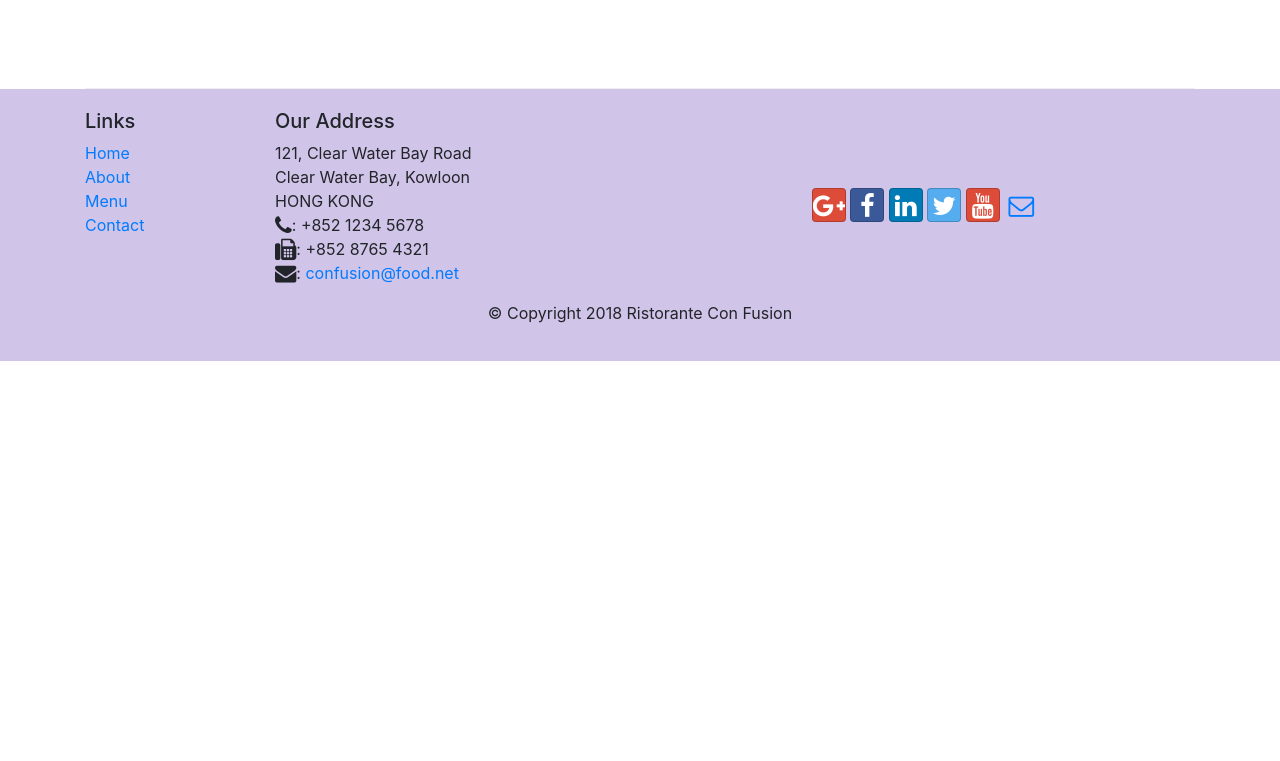
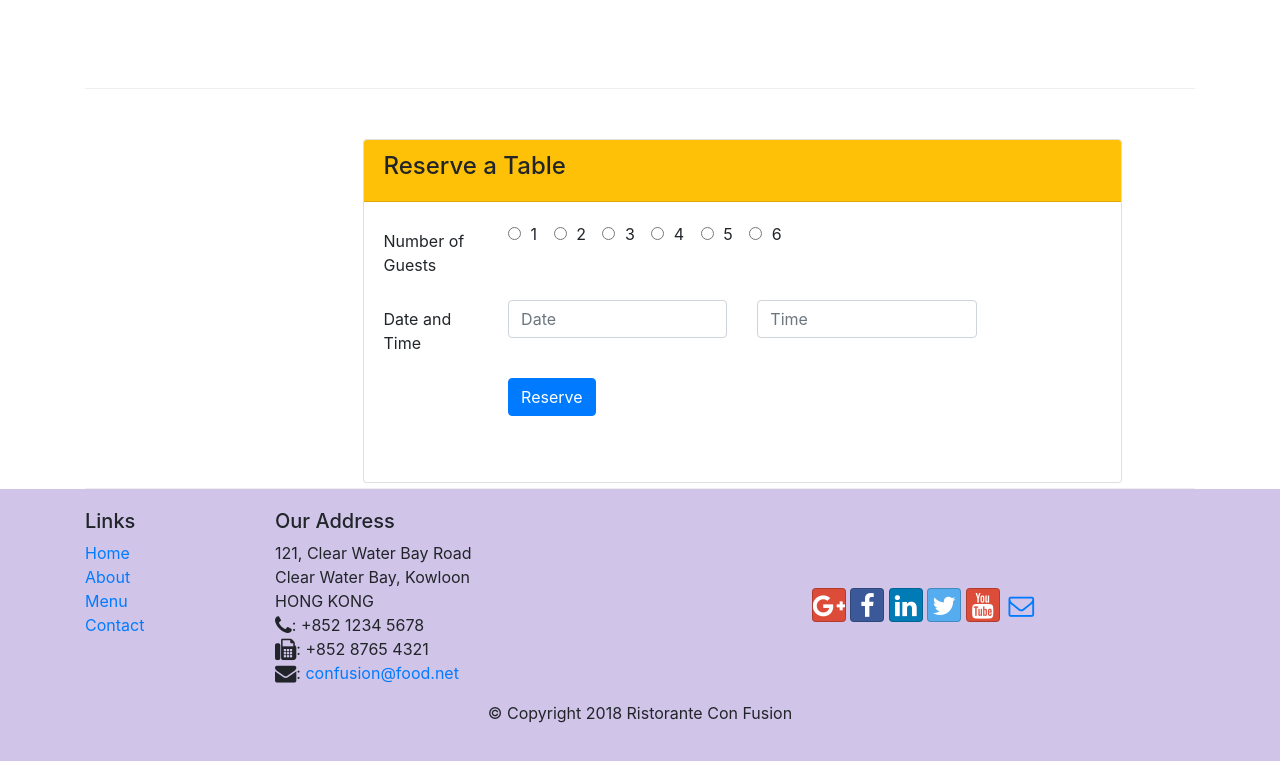
Before and after one commit to villegasdan/bootstrap-conFusion, a website: page index.html in a window 1280 px wide. Shown: the part 1445-2206 px from the top of the page. Before the commit the page ends 1806 px from the top, so only its background shows below. Drawn offline with nearby package versions, Linux system fonts and the light colour scheme.

Commit message:
Assignment 2

```diff
--- a/index.html
+++ b/index.html
@@ -49,6 +49,10 @@
                 <div class="col-12 col-sm align-self-center">
                     <img src="img/logo.png" class="img-fluid">
                 </div>
+                <div class="col-12 col-sm align-self-center">
+                    <a role="button" class="btn btn-block nav-link btn-warning"
+                    href="#reserveform"> Reserve Table</a>
+                </div>
             </div>
         </div>
     </header>
@@ -78,8 +82,16 @@
                 <h3>This Month's Promotions</h3>
             </div>
             <div class="col col-sm col-md">
-                <h2>Weekend Grand Buffet</h2>
-                <p>Featuring mouthwatering combinations with a choice of five different salads, six enticing appetizers, six main entrees and five choicest desserts. Free flowing bubbly and soft drinks. All for just $19.99 per person </p>
+                <div class="media">
+                    <div class="media-body">
+                        <h2 class="mt-0">Weekend Grand Buffet <span class="badge badge-danger">NEW</span></h2>
+                        <p>Featuring mouthwatering combinations with a choice of five different salads,
+                            six enticing appetizers, six main entrees and five choicest desserts.
+                            Free flowing bubbly and soft drinks. All for just $19.99 per person
+                        </p>
+                    </div>
+                    <img class="d-flex ml-3 img-thumbnail align-selft-center" src="img/buffet.png" alt="Buffet">
+                </div>
             </div>
         </div>
 
@@ -100,6 +112,75 @@
                             creating mouthwatering Indo-Italian fusion experiences.
                             </p>
                     </div>
+                </div>
+            </div>
+        </div>
+
+        <div id="reserveform" class="row row-content">
+            <div class="col-12 col-sm-4 col-md-3">
+            </div>
+            <div class="card">
+                <div class="card-header bg-warning">
+                    <h4>Reserve a Table</h4>
+                </div>
+                <div class="card-body">
+                    <form>
+                        <div class="form-group row">
+                            <label for="numpeople" class="col-sm-2 col-form-label">Number of Guests</label>
+                            <div class="col-sm-10">
+                                <div class="form-check form-check-inline">
+                                    <div class="form-check-label">
+                                        <input type="radio" class="form-check-input" name="inlineRadioOptions"
+                                        id="inlineRadio1" value="option1"> 1
+                                    </div>
+                                </div>
+                                <div class="form-check form-check-inline">
+                                    <div class="form-check-label">
+                                        <input type="radio" class="form-check-input" name="inlineRadioOptions"
+                                        id="inlineRadio2" value="option2"> 2
+                                    </div>
+                                </div>
+                                <div class="form-check form-check-inline">
+                                    <div class="form-check-label">
+                                        <input type="radio" class="form-check-input" name="inlineRadioOptions"
+                                        id="inlineRadio3" value="option3"> 3
+                                    </div>
+                                </div>
+                                <div class="form-check form-check-inline">
+                                    <div class="form-check-label">
+                                        <input type="radio" class="form-check-input" name="inlineRadioOptions"
+                                        id="inlineRadio4" value="option4"> 4
+                                    </div>
+                                </div>
+                                <div class="form-check form-check-inline">
+                                    <div class="form-check-label">
+                                        <input type="radio" class="form-check-input" name="inlineRadioOptions"
+                                        id="inlineRadio5" value="option5"> 5
+                                    </div>
+                                </div>
+                                <div class="form-check form-check-inline">
+                                    <div class="form-check-label">
+                                        <input type="radio" class="form-check-input" name="inlineRadioOptions"
+                                        id="inlineRadio6" value="option6"> 6
+                                    </div>
+                                </div>
+                            </div>
+                        </div>
+                        <div class="form-group row">
+                            <label for="numpeople" class="col-sm-2 col-form-label">Date and Time</label>
+                            <div class="col-sm-4">
+                                <input type="text" class="form-control" placeholder="Date">
+                            </div>
+                            <div class="col-sm-4">
+                                <input type="text" class="form-control" placeholder="Time">
+                            </div>
+                        </div>
+                        <div class="form-group row">
+                            <div class="offset-sm-2 col-sm-10">
+                                <button type="submit" class="btn btn-primary">Reserve</button>
+                            </div>
+                        </div>
+                    </form>
                 </div>
             </div>
         </div>
```
